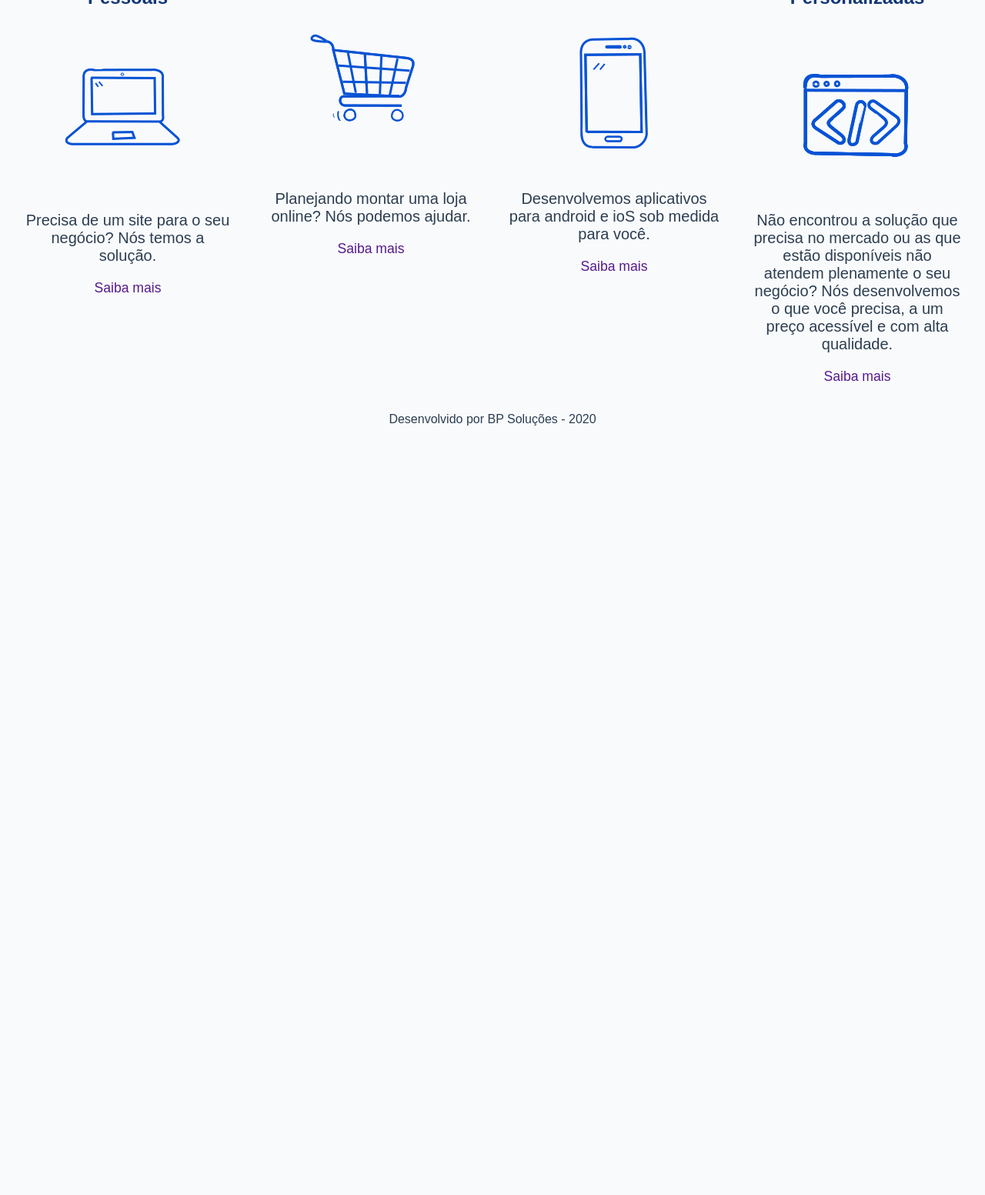
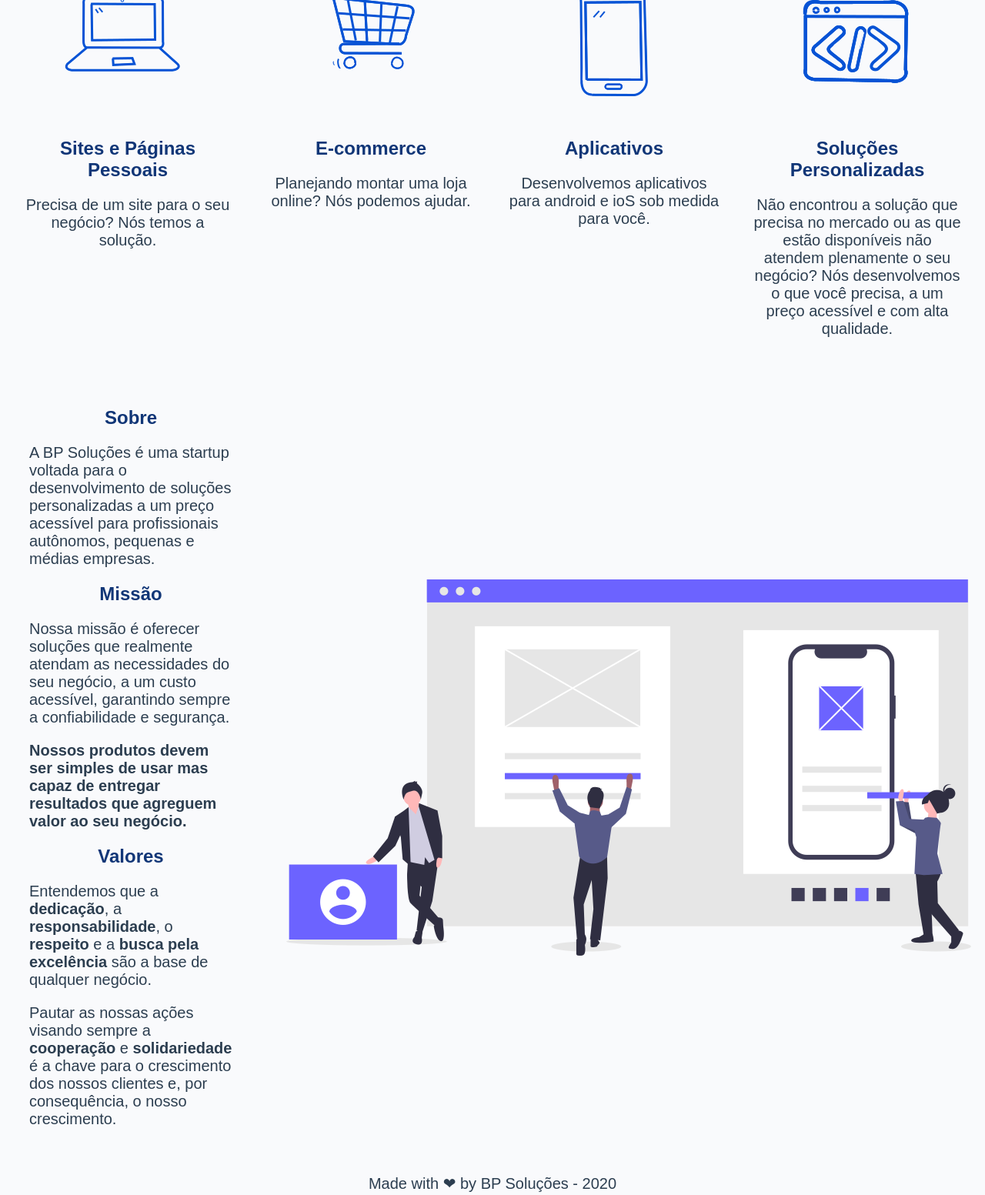
Before and after one commit to babipaula/01_BP_Solucoes, a plain HTML site: page 02.Site/index.html in a window 1280 px wide. Shown: the part 703-2256 px from the top of the page at 77% size. Before the commit the page ends 1273 px from the top, so only its background shows below. Drawn offline with Linux system fonts and the light colour scheme.

Commit message:
17/03/2020 - Add Logotipo, infos.

```diff
--- a/02.Site/estilo.css
+++ b/02.Site/estilo.css
@@ -5,13 +5,14 @@ body {
 
 	font-family: sans-serif;
 	background: #f9fafc;
+	color: #2C3E50;
 }
 
 
 footer{
 
-	text-align: center;
-	color: #2C3E50;
+	text-align: center; color: #2C3E50; font-size: 1.25em;
+
 
 }
 
@@ -23,8 +24,20 @@ footer{
 	background-repeat: none;
 	width: 1920px;
 	height: 610px;
+	color: white;
 
 }
+
+#banner img{
+	position: relative;
+	top: 12%;
+	left: 25%;
+	width: 880px;
+	height: 344.0px;
+	/*border: 1px solid black;*/
+
+}
+
 
 #Servicos{
 
@@ -52,12 +65,6 @@ footer{
 	font-size: 1.25em;
 }
 
-#Servicos a{
-
-	font-size: 1.10em;
-	text-decoration: none;
-}
-
 
 #Servicos img{
 	width: 220px;
@@ -65,4 +72,35 @@ footer{
 }
 
 
+#sobre{
+	display: flex;
+	margin: 10px;
+
+}
+
+#sobre article{
+
+	width: 900px;
+	margin: 20px;
+}
+
+#sobre img{
+	align-self: center;
+	width: 890px;
+	height: 489px;
+	margin-left: 50px
+}
+
+#sobre h2 {
+
+	color: #113677;
+	text-align: center;
+
+}
+
+#sobre p{
+	font-size: 1.25em;
+
+}
+
 /*Classes*/
--- a/02.Site/index.html
+++ b/02.Site/index.html
@@ -9,43 +9,64 @@
 
 		<header id="banner">
 
+			<img src="imagens/logo.png">
 
 		</header>
 
 		<div id="Servicos">
 
 			<article>
-				<h2>Sites e Páginas Pessoais</h1>
-					<img id="pc_icon" src="imagens/icones/pc_icon.png">
-					<p>Precisa de um site para o seu negócio? Nós temos a solução.</p>
-					<a href="">Saiba mais</a>
-			</article>
-			<article>
-				<h2>E-commerce</h2>
-				<img id="cart_icon" src="imagens/icones/cart_icon.png">
-					<p>Planejando montar uma loja online? Nós podemos ajudar.</p>
-					<a href="">Saiba mais</a>
-
+				<img id="pc_icon" src="imagens/icones/pc_icon.png">
+				<h2>Sites e Páginas Pessoais</h2>
+				<p>Precisa de um site para o seu negócio? Nós temos a solução.</p>
 			</article>
 
 			<article>
-				<h2>Aplicativos</h2>
-				<img id="mobile_icon" src="imagens/icones/mobile_icon.png">
-				<p>Desenvolvemos aplicativos para android e ioS sob medida para você.</p>
-				<a href="">Saiba mais</a>
+				<img id="cart_icon" src="imagens/icones/cart_icon.png">
+				<h2>E-commerce</h2>
+				<p>Planejando montar uma loja online? Nós podemos ajudar.</p>
 			</article>
 
 			<article>
+				<img id="mobile_icon" src="imagens/icones/mobile_icon.png">
+				<h2>Aplicativos</h2>
+				<p>Desenvolvemos aplicativos para android e ioS sob medida para você.</p>
+			</article>
+
+			<article>
+				<img id="dev_icon" src="imagens/icones/dev_icon.png">
 				<h2>Soluções Personalizadas</h2>
-				<img id="dev_icon" src="imagens/icones/dev_icon.png">
 				<p>Não encontrou a solução que precisa no mercado ou as que estão disponíveis não atendem plenamente o seu negócio? Nós desenvolvemos o que você precisa, a um preço acessível e com alta qualidade. </p>
-				<a href="">Saiba mais</a>
 			</article>
 
 		</div>
 
+		<div id="sobre">
+
+			<article>
+				<h2>Sobre</h2>
+
+				<p>A BP Soluções é uma startup voltada para o desenvolvimento de soluções personalizadas a um preço acessível para profissionais autônomos, pequenas e médias empresas.</p>
+
+				<h2>Missão</h2>
+				<p>Nossa missão é oferecer soluções que realmente atendam as necessidades do seu negócio, a um custo acessível, garantindo sempre a confiabilidade e segurança. </p>
+				<b><p>Nossos produtos devem ser simples de usar mas capaz de entregar resultados que agreguem valor ao seu negócio.</p></b>
+
+				<h2>Valores</h2>
+				<p>Entendemos que a <b>dedicação</b>,  a <b>responsabilidade</b>, o <b>respeito</b> e a <b>busca pela excelência </b>são a base de qualquer negócio.</p>
+				<p>Pautar as nossas ações visando sempre a <b>cooperação</b> e <b>solidariedade</b> é a chave para o crescimento dos nossos clientes e, por consequência, o nosso crescimento.</p>
+			</article>
+
+			<img src="imagens/ilustracoes/undraw_work_together.png">
+
+		</div>
+
+		<div id="contato">
+
+		</div>
+
 		<footer>
-			<p>Desenvolvido por BP Soluções - 2020</p>
+			<p> Made with &#10084 by BP Soluções - 2020</p>
 		</footer>
 
 
```
Also changed, not shown: 02.Site/Imagens/Ilustracoes/undraw_work_together.png (added), 02.Site/Imagens/logo.png (added).
